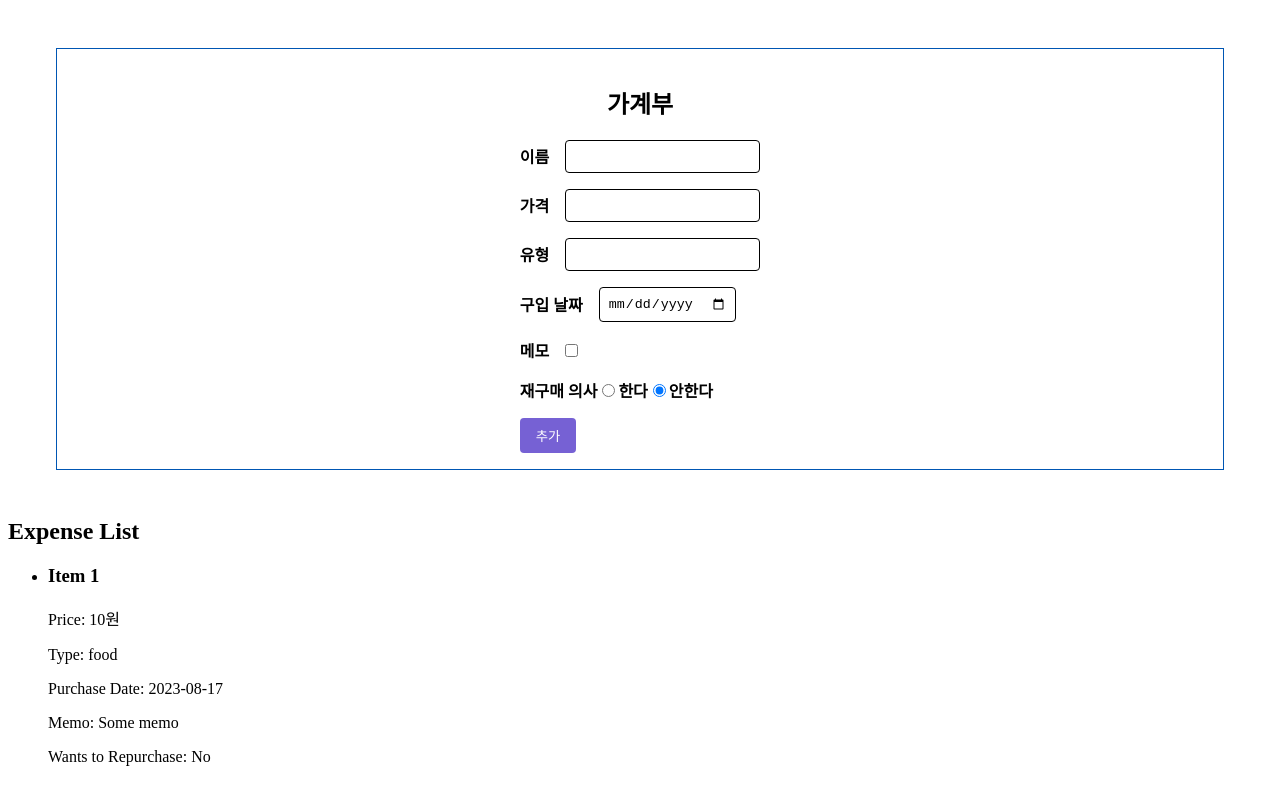
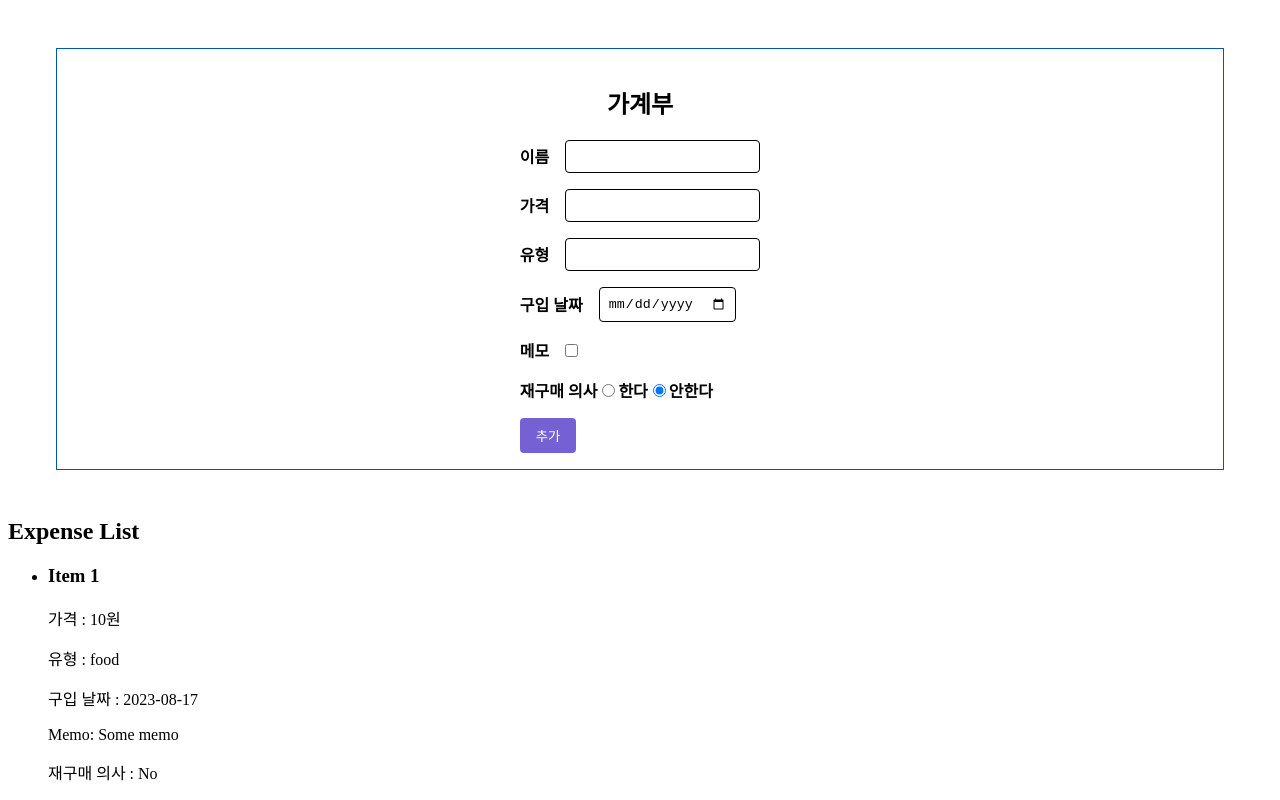
Before and after one commit to justkeepgoin/budget-practice, a React (Create React App) app: page / in a window 1280 px wide. Built offline with nearby package versions, Linux system fonts and the light colour scheme.

Commit message:
feat. 개별 소비내역 메뉴 수정
- 영어->한글 변경하여 수정

```diff
--- a/src/ExpenseItem.js
+++ b/src/ExpenseItem.js
@@ -7,11 +7,11 @@ const ExpenseItem = (props) => {
   return (
     <div className="expense-item">
       <h3>{name}</h3>
-      <p>Price: {price}원</p>
-      <p>Type: {type}</p>
-      <p>Purchase Date: {purchaseDate}</p>
+      <p>가격 : {price}원</p>
+      <p>유형 : {type}</p>
+      <p>구입 날짜 : {purchaseDate}</p>
       {memo && <p>Memo: {memo}</p>}
-      <p>Wants to Repurchase: {wantsToRepurchase ? "Yes" : "No"}</p>
+      <p>재구매 의사 : {wantsToRepurchase ? "Yes" : "No"}</p>
     </div>
   );
 };
```
